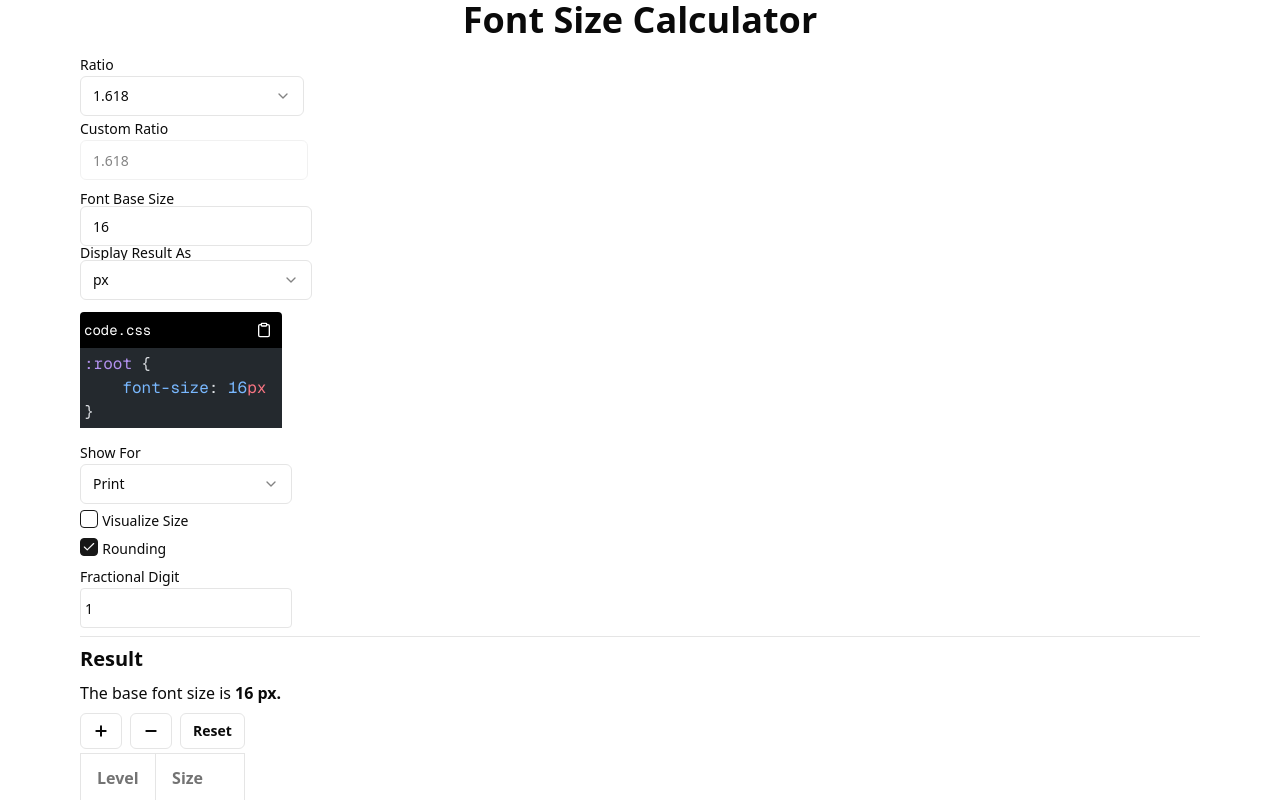
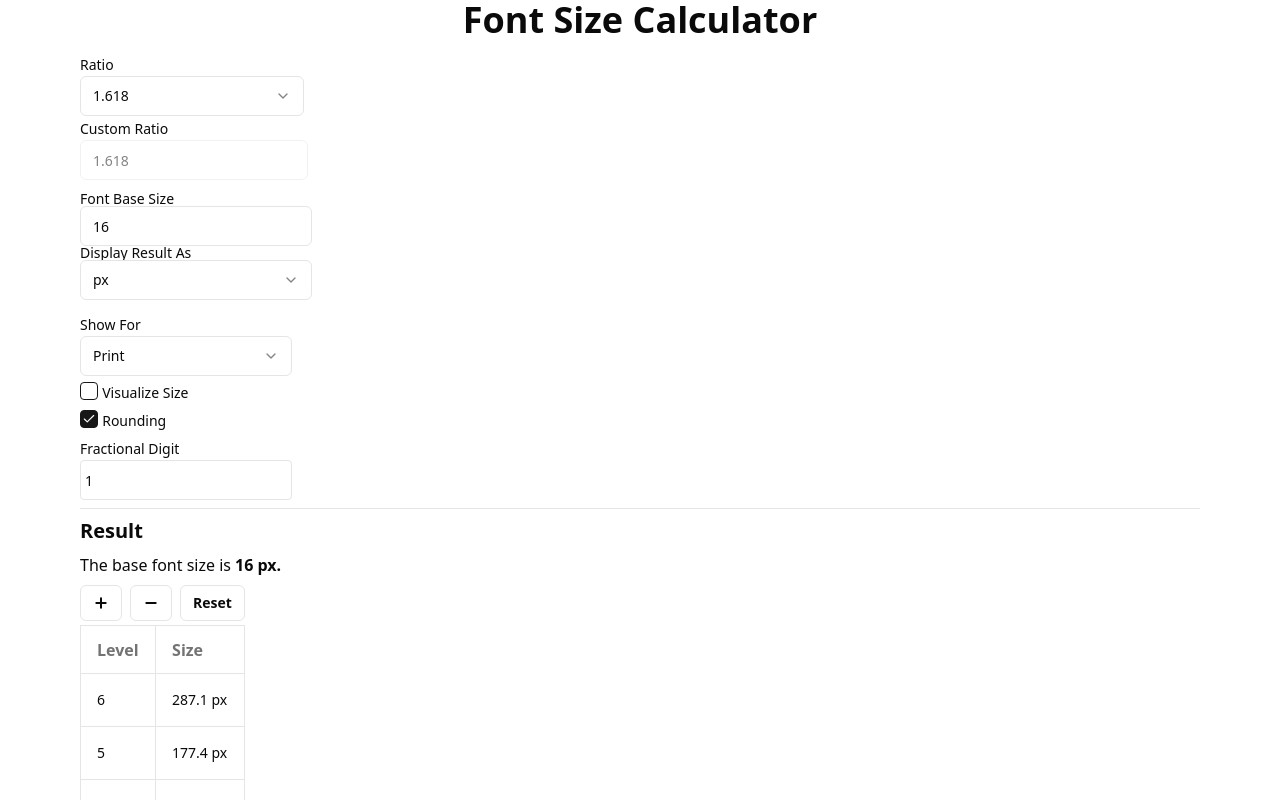
Before and after one commit to RMalik777/FontCalc, a SvelteKit app: page / in a window 1280 px wide. Shown: the top 800 px of the page. Built offline with nearby package versions, Linux system fonts and the light colour scheme; a web font is replaced by a local one.

Commit message:
chore: remove snippet

```diff
--- a/src/routes/+page.svelte
+++ b/src/routes/+page.svelte
@@ -88,6 +88,5 @@
 		</Select.Root>
 	</form>
 
-	<Snippet {base_size} />
 	<Result {base_size} {constant} {display} />
 </main>
```
